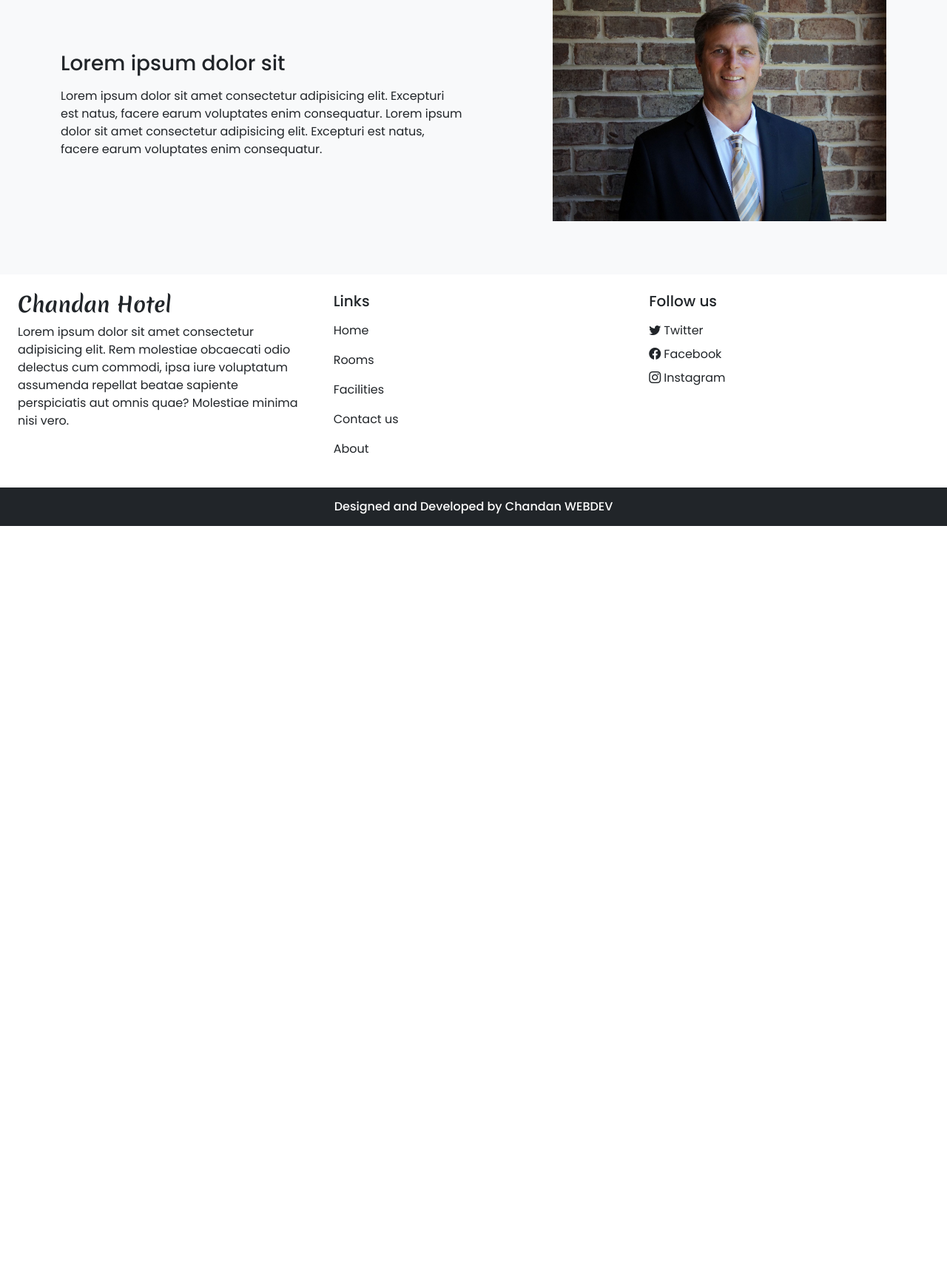
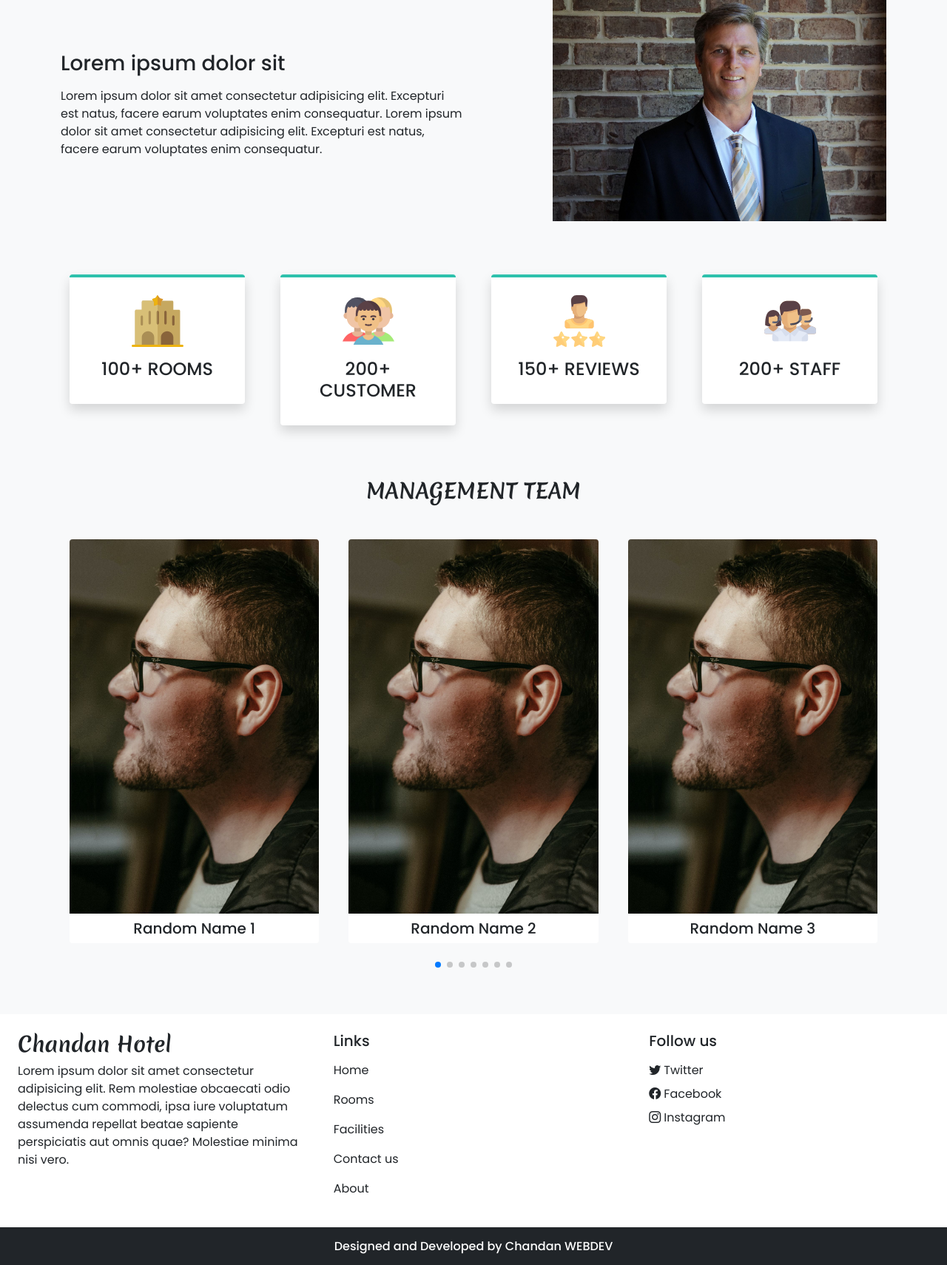
Before and after one commit to chandanyadav2004/Hotel-Management-Website, a PHP site: page /about.php in a window 1280 px wide. Shown: the part 267-1977 px from the top of the page at 74% size. Before the commit the page ends 978 px from the top, so only its background shows below. Run offline with PHP 8.4, Linux system fonts and the light colour scheme.

Commit message:
management team finish

```diff
--- a/about.php
+++ b/about.php
@@ -6,7 +6,12 @@
   <meta name="viewport" content="width=device-width, initial-scale=1.0">
   <title>Hotel Management Website - About </title>
   <?php require('include/links.php'); ?>
-
+  <link rel="stylesheet" href="https://cdn.jsdelivr.net/npm/swiper@11/swiper-bundle.min.css" />
+  <style>
+    .box {
+      border-top-color: var(--teal) !important;
+    }
+  </style>
 
 
 
@@ -46,6 +51,85 @@
 </div>
 
 
+<div class="container mt-5">
+  <div class="row">
+    <div class="col-lg-3 col-md-6 mb-4 px-4">
+      <div class="bg-white shadow rounded p-4 text-center border-top border-4 box">
+        <img src="images/about/hotel.svg" width="70px">
+        <h4 class="mt-3">100+ ROOMS</h4>
+      </div>
+    </div>
+
+    <div class="col-lg-3 col-md-6 mb-4 px-4">
+      <div class="bg-white shadow rounded p-4 text-center border-top border-4 box">
+        <img src="images/about/customers.svg" width="70px">
+        <h4 class="mt-3">200+ CUSTOMER</h4>
+      </div>
+    </div>
+
+    <div class="col-lg-3 col-md-6 mb-4 px-4">
+      <div class="bg-white shadow rounded p-4 text-center border-top border-4 box">
+        <img src="images/about/rating.svg" width="70px">
+        <h4 class="mt-3">150+ REVIEWS</h4>
+      </div>
+    </div>
+
+    <div class="col-lg-3 col-md-6 mb-4 px-4">
+      <div class="bg-white shadow rounded p-4 text-center border-top border-4 box">
+        <img src="images/about/staff.svg" width="70px">
+        <h4 class="mt-3">200+ STAFF</h4>
+      </div>
+    </div>
+
+  </div>
+</div>
+
+<h3 class="my-5 fw-bold h-font text-center ">MANAGEMENT TEAM</h3>
+
+<div class="container px-4">
+    <div class="swiper mySwiper ">
+      <div class="swiper-wrapper mb-5">
+        <div class="swiper-slide bg-white rounded text-center overflow-hidden">
+          <img src="images/about/team.jpg" class="w-100">
+          <h5 class="mt-2">Random Name 1</h5>
+        </div>
+        <div class="swiper-slide bg-white rounded text-center overflow-hidden">
+          <img src="images/about/team.jpg" class="w-100">
+          <h5 class="mt-2">Random Name 2</h5>
+        </div>
+        <div class="swiper-slide bg-white rounded text-center overflow-hidden">
+          <img src="images/about/team.jpg" class="w-100">
+          <h5 class="mt-2">Random Name 3</h5>
+        </div>
+        <div class="swiper-slide bg-white rounded text-center overflow-hidden">
+          <img src="images/about/team.jpg" class="w-100">
+          <h5 class="mt-2">Random Name 4</h5>
+        </div>
+        <div class="swiper-slide bg-white rounded text-center overflow-hidden">
+          <img src="images/about/team.jpg" class="w-100">
+          <h5 class="mt-2">Random Name 5</h5>
+        </div>
+        <div class="swiper-slide bg-white rounded text-center overflow-hidden">
+          <img src="images/about/team.jpg" class="w-100">
+          <h5 class="mt-2">Random Name 6</h5>
+        </div>
+        <div class="swiper-slide bg-white rounded text-center overflow-hidden">
+          <img src="images/about/team.jpg" class="w-100">
+          <h5 class="mt-2">Random Name 7</h5>
+        </div>
+        <div class="swiper-slide bg-white rounded text-center overflow-hidden">
+          <img src="images/about/team.jpg" class="w-100">
+          <h5 class="mt-2">Random Name 8</h5>
+        </div>
+        <div class="swiper-slide bg-white rounded text-center overflow-hidden">
+          <img src="images/about/team.jpg" class="w-100">
+          <h5 class="mt-2">Random Name 9 </h5>
+        </div>
+
+      </div>
+      <div class="swiper-pagination"></div>
+    </div>
+</div>
 
 <!-- Footer Section -->
 <?php require('include/footer.php'); ?>
@@ -53,7 +137,34 @@
 
 
 
-<script src="https://cdn.jsdelivr.net/npm/swiper@11/swiper-bundle.min.js"></script>
+<!-- Swiper JS -->
+  <script src="https://cdn.jsdelivr.net/npm/swiper@11/swiper-bundle.min.js"></script>
+
+  <!-- Initialize Swiper -->
+  <script>
+    var swiper = new Swiper(".mySwiper", {
+      slidesPerView: 4,
+      spaceBetween: 40,
+      pagination: {
+        el: ".swiper-pagination",
+      },
+      breakpoints: {
+          320: {
+            slidesPerView: 1,
+          },
+          640: {
+            slidesPerView: 1,
+          },
+          768: {
+            slidesPerView: 2,
+          },
+          1024: {
+            slidesPerView: 3,
+          },
+        }
+    });
+  </script>
+
 
 </body>
 
```
